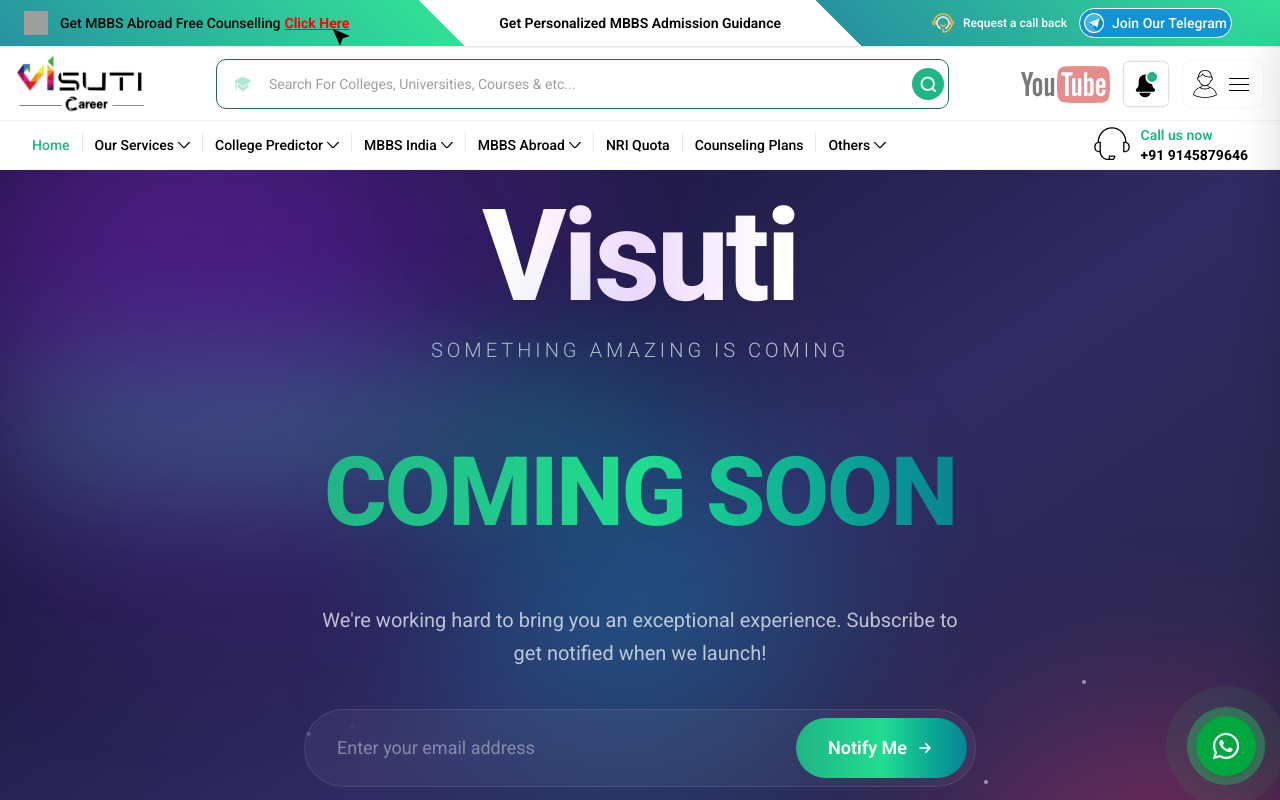
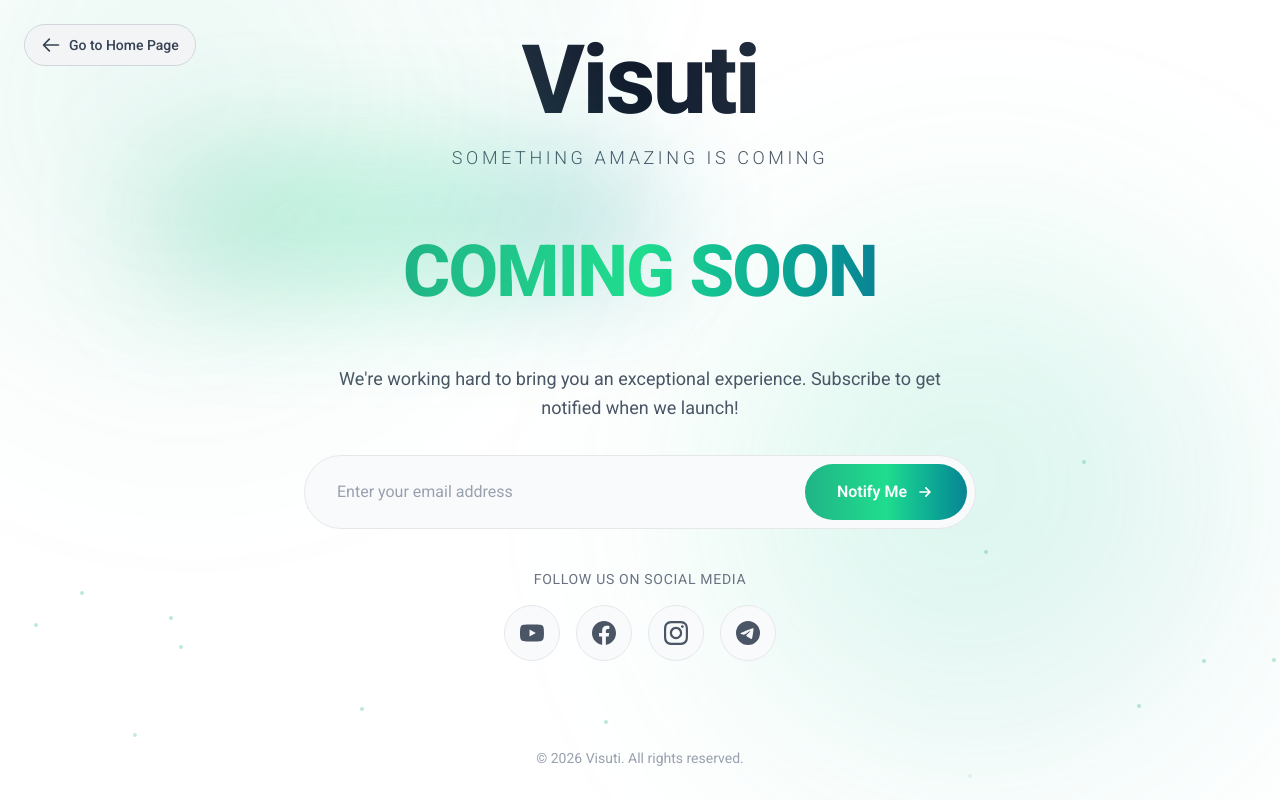
Before and after one commit to shivamgupta039057/visuti-fe, a Next.js app: page /coming-soon in a window 1280 px wide. Shown: the top 800 px of the page. Built offline with nearby package versions, Linux system fonts and the light colour scheme; grey boxes are pictures that could not be loaded.

Commit message:
comming soon

```diff
--- a/app/ConditionalLayout.jsx
+++ b/app/ConditionalLayout.jsx
@@ -7,13 +7,14 @@ import Footer from "@/components/footer/Footer";
 export default function ConditionalLayout({ children }) {
   const pathname = usePathname();
   const isDashboard = pathname?.startsWith('/dashboard');
+  const isComingSoon = pathname === '/coming-soon';
 
   return (
     <>
-      {!isDashboard && <Header />}
+      {!isDashboard && !isComingSoon && <Header />}
       {children}
-      {!isDashboard && <Footer />}
-      {!isDashboard && (
+      {!isDashboard && !isComingSoon && <Footer />}
+      {!isDashboard && !isComingSoon && (
         <div className="fixed right-6 bottom-6 z-[999999]">
           <a
             href="https://wa.me/919145879646"
--- a/components/ComingSoon/ComingSoon.jsx
+++ b/components/ComingSoon/ComingSoon.jsx
@@ -1,30 +1,46 @@
 'use client';
 import { useState } from 'react';
+import Link from 'next/link';
 
 const ComingSoon = () => {
     const [email, setEmail] = useState('');
     const [isSubscribed, setIsSubscribed] = useState(false);
+    const [isLoading, setIsLoading] = useState(false);
 
 
     const handleSubscribe = (e) => {
         e.preventDefault();
         if (email && email.includes('@')) {
+            setIsLoading(true);
+            setTimeout(() => {
+                setIsLoading(false);
                 setIsSubscribed(true);
                 setTimeout(() => {
                     setEmail('');
                     setIsSubscribed(false);
                 }, 3000);
+            }, 1000);
         }
     };
 
     return (
         <>
-            <div className="min-h-screen w-full relative overflow-hidden bg-gradient-to-br from-[#0f0c29] via-[#302b63] to-[#24243e] flex flex-col items-center justify-center p-4 sm:p-8 mt-40">
+            <div className="min-h-screen w-full relative overflow-hidden bg-white flex flex-col items-center justify-center p-4 sm:p-8">
+                {/* Back to Home Button */}
+                <Link
+                    href="/"
+                    className="fixed top-6 left-6 z-50 group flex items-center gap-2 bg-gray-100 hover:bg-gray-200 border border-gray-300 px-4 py-2.5 rounded-full transition-all duration-300 hover:scale-105 active:scale-95"
+                >
+                    <svg className="w-5 h-5 text-gray-700 transition-transform group-hover:-translate-x-1" viewBox="0 0 24 24" fill="none" stroke="currentColor" strokeWidth={2}>
+                        <path strokeLinecap="round" strokeLinejoin="round" d="M10 19l-7-7m0 0l7-7m-7 7h18" />
+                    </svg>
+                    <span className="text-gray-700 font-medium text-sm">Go to Home Page</span>
+                </Link>
+
                 {/* Animated Background Orbs */}
                 <div className="absolute inset-0 overflow-hidden pointer-events-none">
-                    <div className="absolute -top-20 -left-20 w-[500px] h-[500px] bg-gradient-to-br from-purple-500 to-purple-700 rounded-full blur-[100px] opacity-40 animate-float"></div>
-                    <div className="absolute -bottom-20 -right-20 w-[400px] h-[400px] bg-gradient-to-br from-pink-500 to-red-500 rounded-full blur-[100px] opacity-40 animate-float-delayed"></div>
-                    <div className="absolute top-1/2 left-1/2 -translate-x-1/2 -translate-y-1/2 w-[350px] h-[350px] bg-gradient-to-br from-cyan-400 to-cyan-600 rounded-full blur-[100px] opacity-30 animate-float-slow"></div>
+                    <div className="absolute -top-20 -left-20 w-[500px] h-[500px] bg-gradient-to-br from-primary/10 to-primary/5 rounded-full blur-[100px] animate-float"></div>
+                    <div className="absolute bottom-10 right-10 w-[500px] h-[500px] bg-gradient-to-br from-[#20DD8E]/20 to-[#098493]/10 rounded-full blur-[120px] animate-float-slow"></div>
                 </div>
 
                 {/* Floating Particles */}
@@ -32,7 +48,7 @@ const ComingSoon = () => {
                     {[...Array(15)].map((_, i) => (
                         <div
                             key={i}
-                            className="absolute w-1 h-1 bg-white/50 rounded-full animate-rise"
+                            className="absolute w-1 h-1 bg-primary/30 rounded-full animate-rise"
                             style={{
                                 left: `${Math.random() * 100}%`,
                                 animationDelay: `${Math.random() * 5}s`,
@@ -45,66 +61,80 @@ const ComingSoon = () => {
                 {/* Main Content */}
                 <div className="relative z-10 max-w-5xl w-full text-center animate-fadeInUp">
                     {/* Brand Section */}
-                    <div className="mb-12 sm:mb-16">
+                    <div className="mb-8 sm:mb-12">
                         <div className="relative inline-block mb-4">
-                            <div className="absolute top-1/2 left-1/2 -translate-x-1/2 -translate-y-1/2 w-48 h-48 bg-purple-500/30 rounded-full blur-[60px] animate-pulse-slow"></div>
-                            <h1 className="relative text-6xl sm:text-7xl md:text-8xl lg:text-9xl font-extrabold bg-gradient-to-r from-white via-purple-200 to-white bg-clip-text text-transparent tracking-tight animate-shimmer">
+                            <div className="absolute top-1/2 left-1/2 -translate-x-1/2 -translate-y-1/2 w-48 h-48 bg-primary/10 rounded-full blur-[60px] animate-pulse-slow"></div>
+                            <h1 className="relative text-5xl sm:text-6xl md:text-7xl lg:text-8xl font-extrabold bg-gradient-to-r from-gray-800 via-gray-900 to-gray-800 bg-clip-text text-transparent tracking-tight animate-shimmer">
                                 Visuti
                             </h1>
                         </div>
-                        <p className="text-base sm:text-lg md:text-xl text-white/70 font-light tracking-[0.2em] uppercase">
+                        <p className="text-sm sm:text-base md:text-lg text-gray-600 font-light tracking-[0.2em] uppercase">
                             Something Amazing is Coming
                         </p>
                     </div>
 
                     {/* Coming Soon Text */}
-                    <div className="mb-10 sm:mb-12">
+                    <div className="mb-8 sm:mb-10">
                         <div className="relative inline-block">
-                            <div className="absolute inset-0 bg-gradient-to-r from-primary via-[#20DD8E] to-[#098493] blur-3xl opacity-30 animate-pulse-slow"></div>
-                            <h2 className="relative text-5xl sm:text-6xl md:text-7xl lg:text-8xl font-extrabold bg-gradient-to-r from-primary via-[#20DD8E] to-[#098493] bg-clip-text text-transparent tracking-tight py-4">
+                            <div className="absolute inset-0 bg-gradient-to-r from-primary via-[#20DD8E] to-[#098493] blur-3xl opacity-20 animate-pulse-slow"></div>
+                            <h2 className="relative text-4xl sm:text-5xl md:text-6xl lg:text-7xl font-extrabold bg-gradient-to-r from-primary via-[#20DD8E] to-[#098493] bg-clip-text text-transparent tracking-tight py-4">
                                 COMING SOON
                             </h2>
                         </div>
                     </div>
 
                     {/* Description */}
-                    <div className="mb-8 sm:mb-10">
-                        <p className="text-base sm:text-lg md:text-xl text-white/70 max-w-2xl mx-auto leading-relaxed px-4">
+                    <div className="mb-6 sm:mb-8">
+                        <p className="text-sm sm:text-base md:text-lg text-gray-600 max-w-2xl mx-auto leading-relaxed px-4">
                             We're working hard to bring you an exceptional experience.
                             Subscribe to get notified when we launch!
                         </p>
                     </div>
 
                     {/* Email Subscription */}
-                    <div className="mb-10 sm:mb-12 px-4">
+                    <div className="mb-8 sm:mb-10 px-4">
                         {!isSubscribed ? (
                             <form onSubmit={handleSubscribe} className="max-w-2xl mx-auto">
-                                <div className="flex flex-col sm:flex-row gap-3 sm:gap-4 bg-white/5 backdrop-blur-md border border-white/10 rounded-2xl sm:rounded-full p-2 transition-all duration-300 focus-within:border-purple-500/50 focus-within:shadow-lg focus-within:shadow-purple-500/20">
+                                <div className="flex flex-col sm:flex-row gap-3 sm:gap-4 bg-gray-50 border border-gray-200 rounded-2xl sm:rounded-full p-2 transition-all duration-300 focus-within:border-primary/50 focus-within:shadow-lg focus-within:shadow-primary/10">
                                     <input
                                         type="email"
                                         placeholder="Enter your email address"
                                         value={email}
                                         onChange={(e) => setEmail(e.target.value)}
-                                        className="flex-1 bg-transparent border-none outline-none px-4 sm:px-6 py-3 sm:py-4 text-base sm:text-lg text-white placeholder:text-white/40"
+                                        className="flex-1 bg-transparent border-none outline-none px-4 sm:px-6 py-3 sm:py-4 text-sm sm:text-base text-gray-800 placeholder:text-gray-400"
                                         required
+                                        disabled={isLoading}
                                     />
                                     <button
                                         type="submit"
-                                        className="group bg-gradient-to-r from-primary via-[#20DD8E] to-[#098493] hover:shadow-xl hover:shadow-primary/30 text-white font-semibold px-6 sm:px-8 py-3 sm:py-4 rounded-xl sm:rounded-full transition-all duration-300 flex items-center justify-center gap-2 hover:scale-105 active:scale-95"
+                                        disabled={isLoading}
+                                        className="group bg-gradient-to-r from-primary via-[#20DD8E] to-[#098493] hover:shadow-xl hover:shadow-primary/30 text-white font-semibold px-6 sm:px-8 py-3 sm:py-4 rounded-xl sm:rounded-full transition-all duration-300 flex items-center justify-center gap-2 hover:scale-105 active:scale-95 disabled:opacity-50 disabled:cursor-not-allowed disabled:hover:scale-100"
                                     >
-                                        <span className="text-base sm:text-lg">Notify Me</span>
+                                        {isLoading ? (
+                                            <>
+                                                <svg className="animate-spin h-5 w-5" viewBox="0 0 24 24">
+                                                    <circle className="opacity-25" cx="12" cy="12" r="10" stroke="currentColor" strokeWidth="4" fill="none"></circle>
+                                                    <path className="opacity-75" fill="currentColor" d="M4 12a8 8 0 018-8V0C5.373 0 0 5.373 0 12h4zm2 5.291A7.962 7.962 0 014 12H0c0 3.042 1.135 5.824 3 7.938l3-2.647z"></path>
+                                                </svg>
+                                                <span className="text-sm sm:text-base">Subscribing...</span>
+                                            </>
+                                        ) : (
+                                            <>
+                                                <span className="text-sm sm:text-base">Notify Me</span>
                                                 <svg className="w-5 h-5 transition-transform group-hover:translate-x-1" viewBox="0 0 24 24" fill="none" stroke="currentColor">
                                                     <path strokeLinecap="round" strokeLinejoin="round" strokeWidth={2} d="M13 7l5 5m0 0l-5 5m5-5H6" />
                                                 </svg>
+                                            </>
+                                        )}
                                     </button>
                                 </div>
                             </form>
                         ) : (
                             <div className="max-w-2xl mx-auto bg-primary/10 border border-primary/30 rounded-2xl sm:rounded-full px-6 py-4 flex items-center justify-center gap-3 animate-slideIn">
-                                <svg className="w-6 h-6 text-primary" viewBox="0 0 24 24" fill="none" stroke="currentColor" strokeWidth={3}>
+                                <svg className="w-6 h-6 text-primary animate-bounce" viewBox="0 0 24 24" fill="none" stroke="currentColor" strokeWidth={3}>
                                     <path strokeLinecap="round" strokeLinejoin="round" d="M5 13l4 4L19 7" />
                                 </svg>
-                                <span className="text-primary font-medium text-base sm:text-lg">
+                                <span className="text-primary font-medium text-sm sm:text-base">
                                     Thank you! We'll notify you when we launch.
                                 </span>
                             </div>
@@ -113,10 +143,10 @@ const ComingSoon = () => {
 
                     {/* Social Links */}
                     <div className="mb-8">
-                        <p className="text-xs sm:text-sm text-white/50 uppercase tracking-wider mb-4">
+                        <p className="text-xs sm:text-sm text-gray-500 uppercase tracking-wider mb-4">
                             Follow us on social media
                         </p>
-                        <div className="flex gap-3 sm:gap-4 justify-center items-center">
+                        <div className="flex gap-3 sm:gap-4 justify-center items-center flex-wrap">
                             {[
                                 {
                                     name: 'YouTube',
@@ -144,11 +174,11 @@ const ComingSoon = () => {
                                     href={social.href || '#'}
                                     target={social.href ? '_blank' : undefined}
                                     rel={social.href ? 'noopener noreferrer' : undefined}
-                                    className="group w-12 h-12 sm:w-14 sm:h-14 bg-white/5 backdrop-blur-md border border-white/10 rounded-full flex items-center justify-center text-white/70 transition-all duration-300 hover:-translate-y-2 hover:border-white/30 hover:shadow-lg hover:shadow-purple-500/20 relative overflow-hidden"
+                                    className="group w-12 h-12 sm:w-14 sm:h-14 bg-gray-50 border border-gray-200 rounded-full flex items-center justify-center text-gray-600 transition-all duration-300 hover:-translate-y-2 hover:border-primary hover:shadow-lg hover:shadow-primary/20 relative overflow-hidden"
                                     aria-label={social.name}
                                 >
-                                    <div className="absolute inset-0 bg-gradient-to-br from-purple-500 to-pink-500 opacity-0 group-hover:opacity-100 transition-opacity duration-300"></div>
-                                    <svg className="w-5 h-5 sm:w-6 sm:h-6 relative z-10 transition-transform group-hover:scale-110" viewBox="0 0 24 24" fill="currentColor">
+                                    <div className="absolute inset-0 bg-gradient-to-br from-primary to-[#20DD8E] opacity-0 group-hover:opacity-100 transition-opacity duration-300"></div>
+                                    <svg className="w-5 h-5 sm:w-6 sm:h-6 relative z-10 transition-all group-hover:scale-110 group-hover:text-white" viewBox="0 0 24 24" fill="currentColor">
                                         <path d={social.path} />
                                     </svg>
                                 </a>
@@ -159,7 +189,7 @@ const ComingSoon = () => {
 
                 {/* Footer */}
                 <div className="relative z-10 mt-auto pt-8">
-                    <p className="text-xs sm:text-sm text-white/40">
+                    <p className="text-xs sm:text-sm text-gray-400">
                         &copy; 2026 Visuti. All rights reserved.
                     </p>
                 </div>
@@ -211,7 +241,6 @@ const ComingSoon = () => {
         .animate-shimmer { animation: shimmer 3s ease-in-out infinite; }
         .animate-pulse-slow { animation: pulse-slow 3s ease-in-out infinite; }
         .animate-slideIn { animation: slideIn 0.5s ease-out; }
-        .perspective-1000 { perspective: 1000px; }
       `}</style>
         </>
     );
--- a/components/Home/LeadPopup/LeadPopup.jsx
+++ b/components/Home/LeadPopup/LeadPopup.jsx
@@ -68,23 +68,23 @@ const LeadPopup = () => {
           </button>
 
           {/* Content */}
-          <div className="p-8 md:p-10">
+          <div className="p-5 sm:p-8 md:p-10">
             {/* Header */}
-            <div className="mb-8">
-              <h2 className="text-3xl font-bold text-gray-900 mb-2">
+            <div className="mb-5 sm:mb-8">
+              <h2 className="text-xl sm:text-2xl md:text-3xl font-bold text-gray-900 mb-1.5 sm:mb-2">
                 Get In Touch
               </h2>
-              <p className="text-gray-600 text-sm">
+              <p className="text-gray-600 text-xs sm:text-sm">
                 Fill out the form below and we'll get back to you shortly
               </p>
             </div>
 
-            <form onSubmit={handleSubmit} className="space-y-5">
+            <form onSubmit={handleSubmit} className="space-y-3.5 sm:space-y-5">
               {/* Name Input */}
               <div>
                 <label
                   htmlFor="popup-name"
-                  className="block text-sm font-semibold text-gray-700 mb-2"
+                  className="block text-xs sm:text-sm font-semibold text-gray-700 mb-1.5 sm:mb-2"
                 >
                   Full Name <span className="text-red-500">*</span>
                 </label>
@@ -96,7 +96,7 @@ const LeadPopup = () => {
                   value={formData.name}
                   onChange={handleChange}
                   required
-                  className="w-full px-4 py-3.5 border border-gray-300 rounded-xl focus:outline-none focus:ring-2 focus:ring-primary focus:border-transparent transition-all placeholder:text-gray-400 text-gray-900 hover:border-gray-400"
+                  className="w-full px-3 sm:px-4 py-2.5 sm:py-3.5 text-sm sm:text-base border border-gray-300 rounded-xl focus:outline-none focus:ring-2 focus:ring-primary focus:border-transparent transition-all placeholder:text-gray-400 text-gray-900 hover:border-gray-400"
                 />
               </div>
 
@@ -104,7 +104,7 @@ const LeadPopup = () => {
               <div>
                 <label
                   htmlFor="popup-email"
-                  className="block text-sm font-semibold text-gray-700 mb-2"
+                  className="block text-xs sm:text-sm font-semibold text-gray-700 mb-1.5 sm:mb-2"
                 >
                   Email Address <span className="text-red-500">*</span>
                 </label>
@@ -116,7 +116,7 @@ const LeadPopup = () => {
                   value={formData.email}
                   onChange={handleChange}
                   required
-                  className="w-full px-4 py-3.5 border border-gray-300 rounded-xl focus:outline-none focus:ring-2 focus:ring-primary focus:border-transparent transition-all placeholder:text-gray-400 text-gray-900 hover:border-gray-400"
+                  className="w-full px-3 sm:px-4 py-2.5 sm:py-3.5 text-sm sm:text-base border border-gray-300 rounded-xl focus:outline-none focus:ring-2 focus:ring-primary focus:border-transparent transition-all placeholder:text-gray-400 text-gray-900 hover:border-gray-400"
                 />
               </div>
 
@@ -124,12 +124,12 @@ const LeadPopup = () => {
               <div>
                 <label
                   htmlFor="popup-phone"
-                  className="block text-sm font-semibold text-gray-700 mb-2"
+                  className="block text-xs sm:text-sm font-semibold text-gray-700 mb-1.5 sm:mb-2"
                 >
                   Phone Number <span className="text-red-500">*</span>
                 </label>
                 <div className="relative">
-                  <div className="absolute left-4 top-1/2 -translate-y-1/2 text-gray-500 font-medium">
+                  <div className="absolute left-3 sm:left-4 top-1/2 -translate-y-1/2 text-gray-500 font-medium text-sm sm:text-base">
                     +91
                   </div>
                   <input
@@ -146,10 +146,10 @@ const LeadPopup = () => {
                     }}
                     maxLength={10}
                     required
-                    className="w-full pl-14 pr-4 py-3.5 border border-gray-300 rounded-xl focus:outline-none focus:ring-2 focus:ring-primary focus:border-transparent transition-all placeholder:text-gray-400 text-gray-900 hover:border-gray-400"
+                    className="w-full pl-12 sm:pl-14 pr-3 sm:pr-4 py-2.5 sm:py-3.5 text-sm sm:text-base border border-gray-300 rounded-xl focus:outline-none focus:ring-2 focus:ring-primary focus:border-transparent transition-all placeholder:text-gray-400 text-gray-900 hover:border-gray-400"
                   />
                 </div>
-                <p className="text-xs text-gray-500 mt-1.5">
+                <p className="text-[10px] sm:text-xs text-gray-500 mt-1 sm:mt-1.5">
                   We'll never share your details with anyone else
                 </p>
               </div>
@@ -157,7 +157,7 @@ const LeadPopup = () => {
               {/* Submit Button */}
               <button
                 type="submit"
-                className="w-full bg-gradient-to-r from-primary via-[#20DD8E] to-[#098493] hover:shadow-xl text-white font-semibold py-4 px-6 rounded-xl transition-all duration-300 flex items-center justify-center gap-2 shadow-lg hover:scale-[1.02] active:scale-[0.98] mt-6"
+                className="w-full bg-gradient-to-r from-primary via-[#20DD8E] to-[#098493] hover:shadow-xl text-white font-semibold py-3 sm:py-4 px-4 sm:px-6 text-sm sm:text-base rounded-xl transition-all duration-300 flex items-center justify-center gap-2 shadow-lg hover:scale-[1.02] active:scale-[0.98] mt-4 sm:mt-6"
               >
                 Submit Enquiry
                 <svg
@@ -180,13 +180,14 @@ const LeadPopup = () => {
             </form>
 
             {/* Trust Badge */}
-            <div className="mt-6 flex items-center justify-center gap-2 text-xs text-gray-500">
+            <div className="mt-4 sm:mt-6 flex items-center justify-center gap-1.5 sm:gap-2 text-[10px] sm:text-xs text-gray-500">
               <svg
-                width="16"
-                height="16"
+                width="14"
+                height="14"
                 viewBox="0 0 16 16"
                 fill="none"
                 xmlns="http://www.w3.org/2000/svg"
+                className="sm:w-4 sm:h-4"
               >
                 <path
                   d="M8 1L10.5 6L16 6.75L12 10.5L13 16L8 13.25L3 16L4 10.5L0 6.75L5.5 6L8 1Z"
```
Also changed, not shown: components/Home/LatestandNotifications/LatestandNotifications.jsx (+56 -49 lines). Lines whose indentation alone changed are shown as unchanged.
